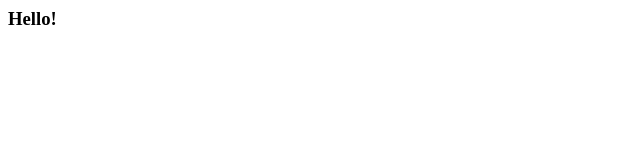
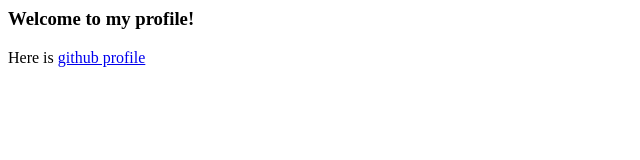
Before and after one commit to Joecheong2006/RedApple, a plain HTML site: page index.html in a window 1280 px wide. Shown: the whole page, without its empty margins (0-640 px from the left). Drawn offline with Linux system fonts and the light colour scheme.

Commit message:
Update index.html

```diff
--- a/index.html
+++ b/index.html
@@ -1,3 +1,4 @@
 <html>
-    <h3>Hello!</h3>
+    <h3>Welcome to my profile!</h3>
+    <p>Here is <a href="https://github.com/Joecheong2006/">github profile</a></p>
 </html>
```
